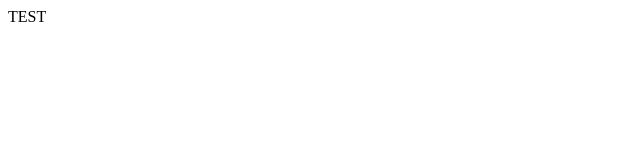
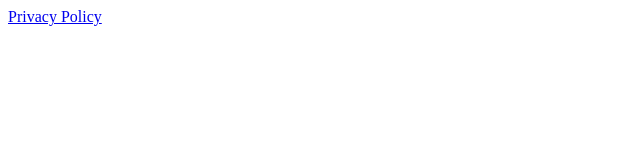
Before and after one commit to Arthas26/Arthas26.github.io, a plain HTML site: page index.html in a window 1280 px wide. Shown: the whole page, without its empty margins (0-640 px from the left). Drawn offline with Linux system fonts and the light colour scheme.

Commit message:
Update index.html

```diff
--- a/index.html
+++ b/index.html
@@ -1,3 +1,3 @@
 <HTML>
-  <HEAD>TEST</HEAD>
+ <a href="https://arthas26.github.io/privacy-policy">Privacy Policy</a>
 </HTML>
```
